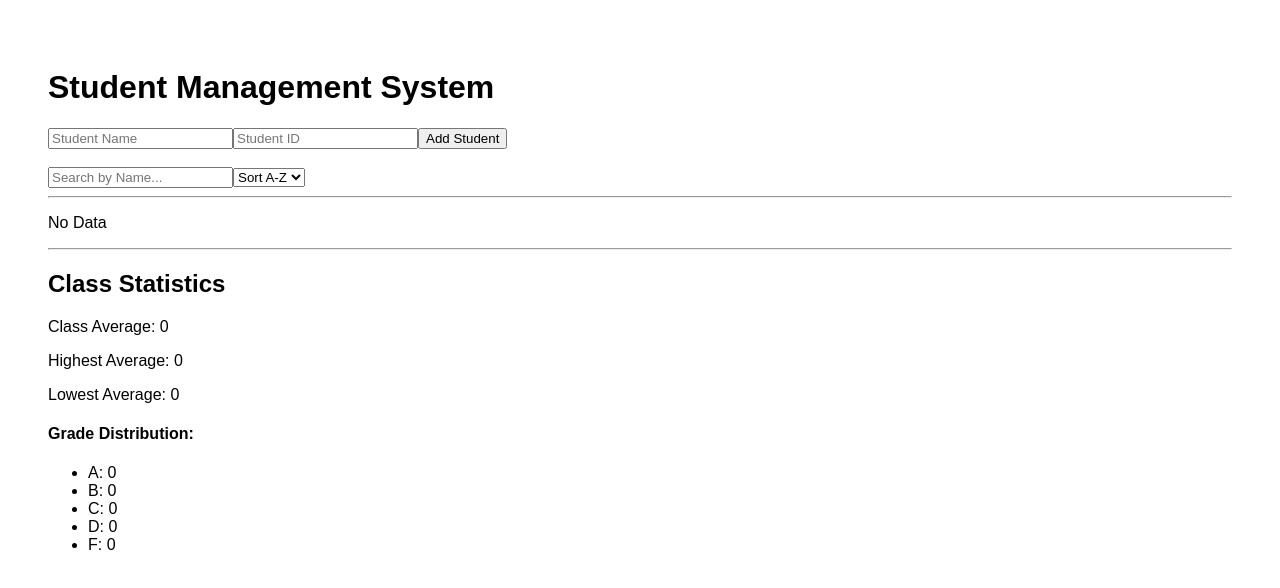
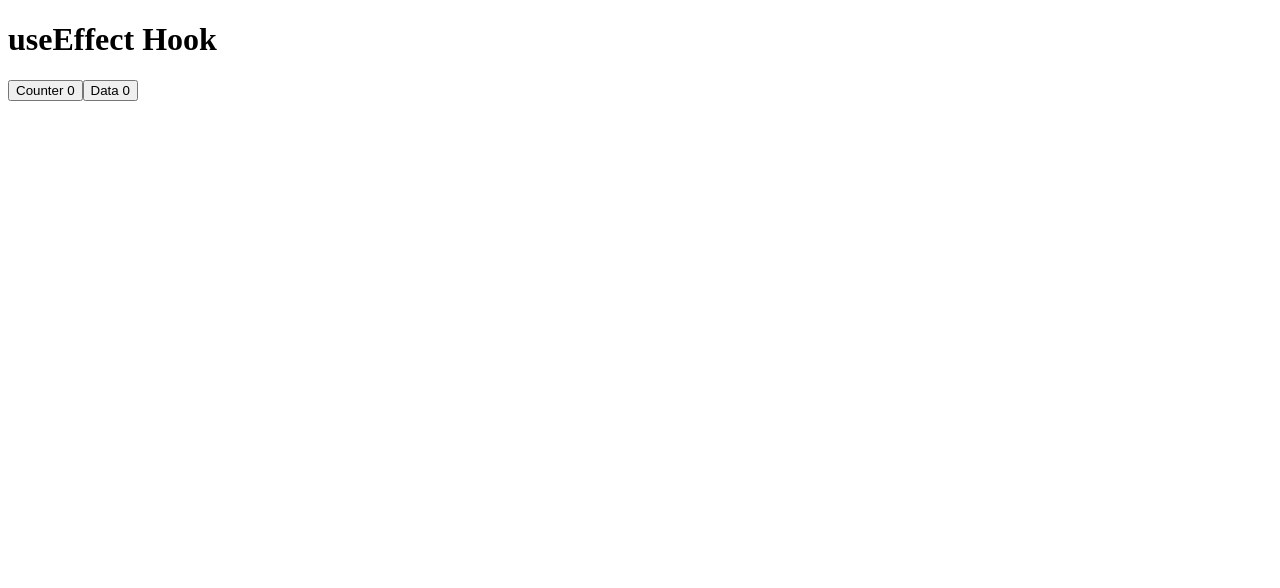
Before and after one commit to Raj226295/React_class, a React (Vite) app in the folder Desktop/Node/FSWD_6CEC/: page / in a window 1280 px wide. Shown: the top 588 px of the page. Built offline with nearby package versions, Linux system fonts and the light colour scheme.

Commit message:
add useEffect

```diff
--- a/Desktop/Node/FSWD_6CEC/src/App.jsx
+++ b/Desktop/Node/FSWD_6CEC/src/App.jsx
@@ -780,12 +780,49 @@
 
 // export default App;
 
-import UserStateFullExercise from "./components/UserStateFullExercise";
+// import UserStateFullExercise from "./components/UserStateFullExercise";
+
+// function App() {
+//   return (
+//     <div style={{ padding: "20px" }}>
+//       <UserStateFullExercise />
+//     </div>
+//   );
+// }
+
+// export default App;
+
+// ===================17/02/2026========================use hooks2
+import { useEffect, useState } from "react";
 
 function App() {
+
+  const [counter, setCounter] = useState(0);
+  const [data, setData] = useState(0);
+
+  function counterFunction() {
+    console.log("CounterFunction", counter);
+  }
+
+  function callOnce() {
+    console.log("callOnce function called");
+  }
+
+  useEffect(() => {
+    callOnce();
+    counterFunction();
+  }, [counter, data,]);
+
+
   return (
-    <div style={{ padding: "20px" }}>
-      <UserStateFullExercise />
+    <div>
+      <h1>useEffect Hook</h1>
+      <button onClick={() => setCounter(counter + 1)}>
+        Counter {counter}
+      </button>
+      <button onClick={() => setData(data + 1)}>
+        Data {data}
+      </button>
     </div>
   );
 }
```
